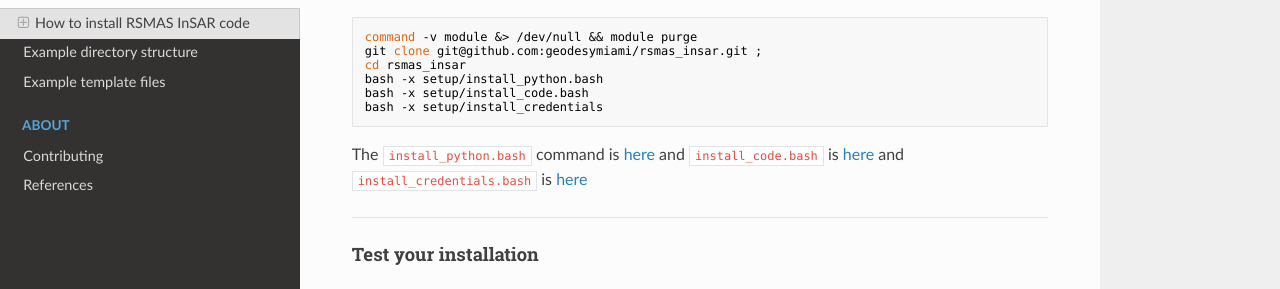
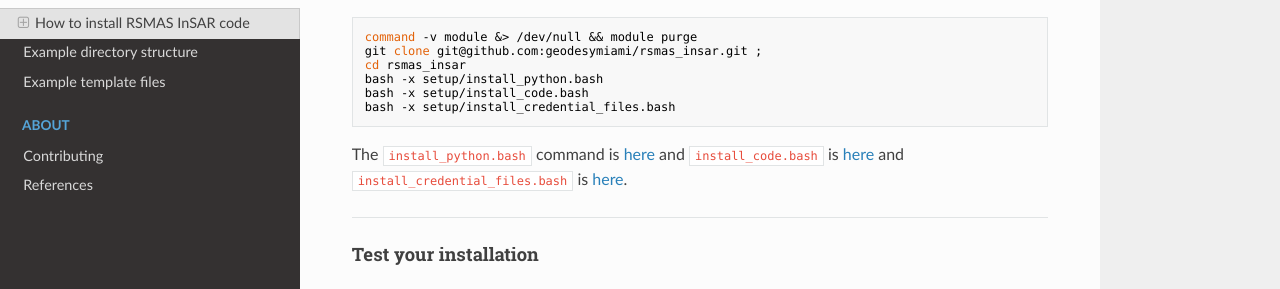
Before and after one commit to geodesymiami/rsmas_insar, an MkDocs documentation site: the page built from docs/installation.md, in a window 1280 px wide and 900 px high, scrolled down 413 px. Shown: the part 202-491 px from the top of the window. Built offline with MkDocs 1.6.1, drawn with Linux system fonts in a browser that asks for light colours; nearby versions of some CDN libraries.

Commit message:
Update installation.md

````diff
--- a/docs/installation.md
+++ b/docs/installation.md
@@ -25,9 +25,9 @@
 cd rsmas_insar
 bash -x setup/install_python.bash
 bash -x setup/install_code.bash
-bash -x setup/install_credentials
+bash -x setup/install_credential_files.bash
 ```
-The `install_python.bash` command is [here](https://github.com/geodesymiami/rsmas_insar/blob/master/setup/install_python.bash) and  `install_code.bash`  is  [here](https://github.com/geodesymiami/rsmas_insar/blob/master/setup/install_code.bash) and  `install_credentials.bash`  is  [here](https://github.com/geodesymiami/rsmas_insar/blob/master/setup/install_credentials.bash)
+The `install_python.bash` command is [here](https://github.com/geodesymiami/rsmas_insar/blob/master/setup/install_python.bash) and  `install_code.bash`  is  [here](https://github.com/geodesymiami/rsmas_insar/blob/master/setup/install_code.bash) and  `install_credential_files.bash`  is  [here](https://github.com/geodesymiami/rsmas_insar/blob/master/setup/install_credentials.bash).
 
 ---
 ### Test your installation
````
